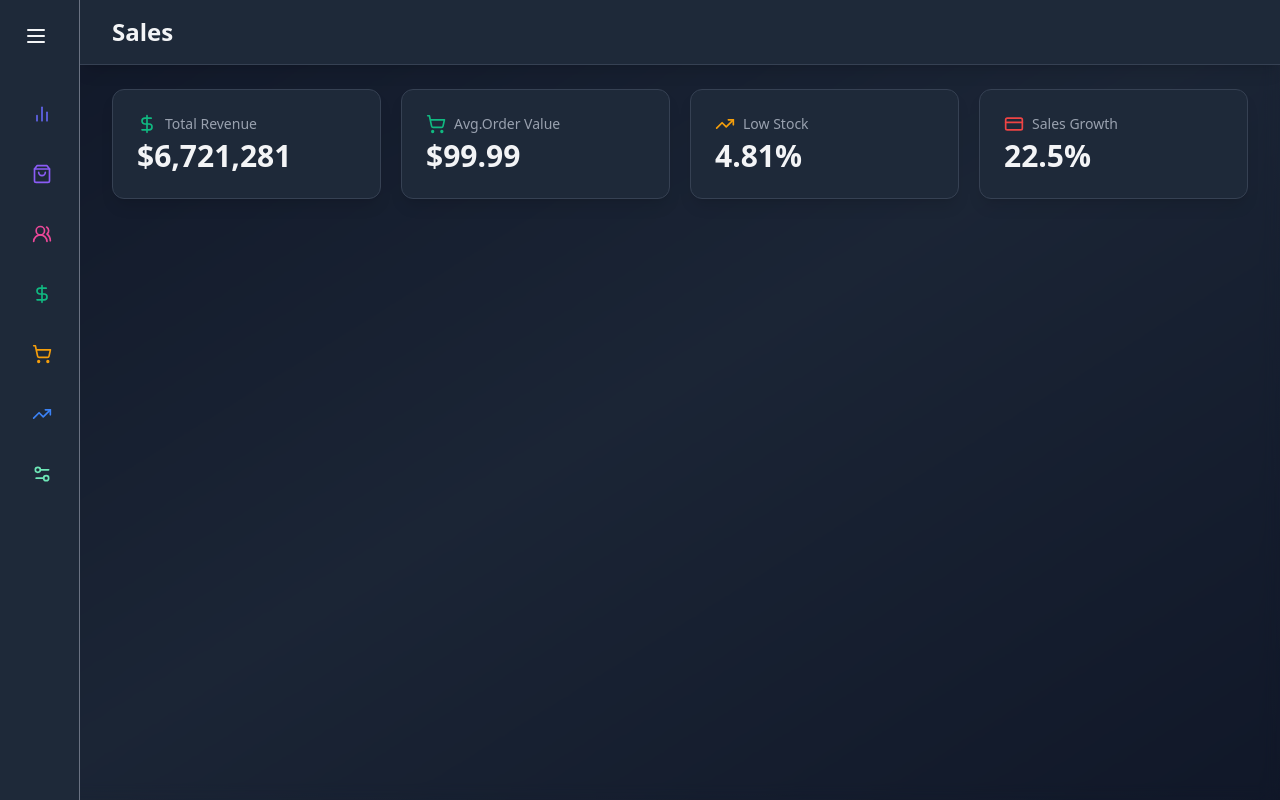
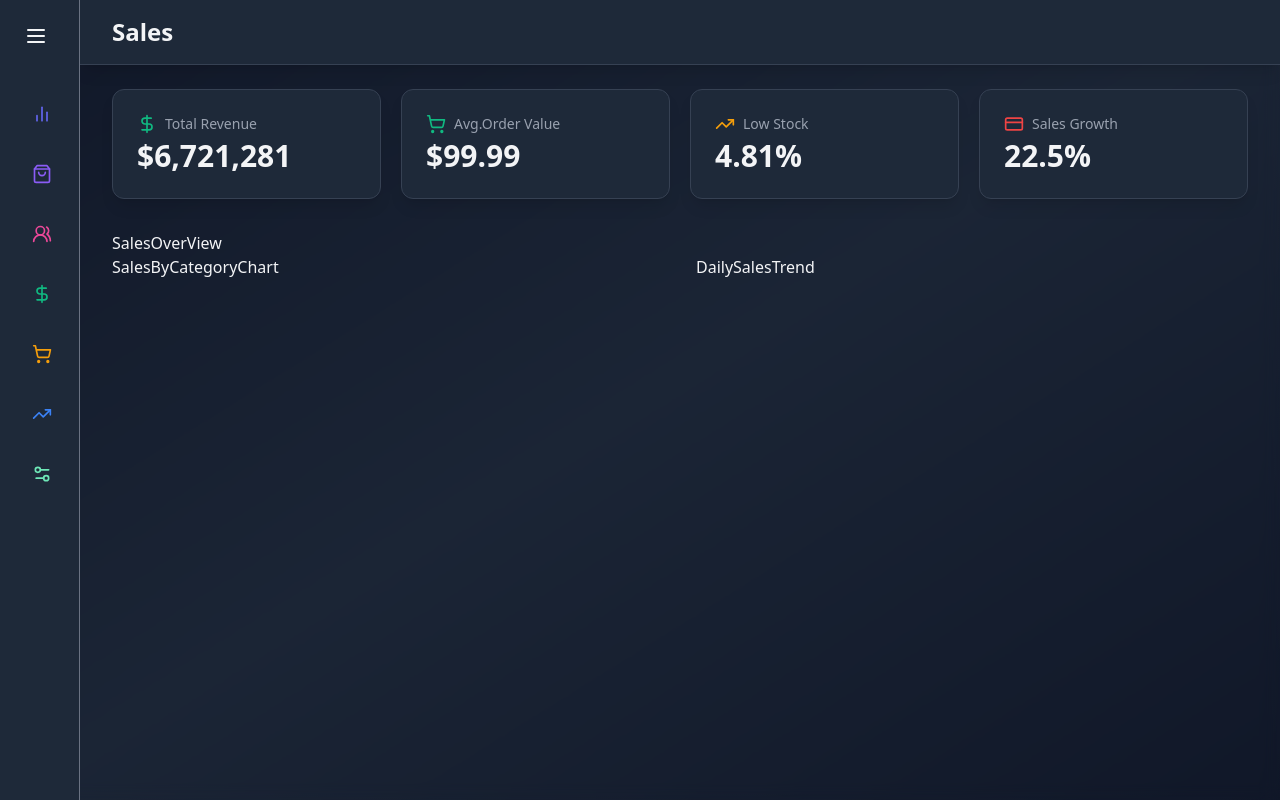
Before and after one commit to HumbleBoyy/Dashboard-Admin-Panel, a React (Vite) app: page /sales in a window 1280 px wide. Built offline with nearby package versions, Linux system fonts and the light colour scheme.

Commit message:
New COmmit

```diff
--- /dev/null
+++ b/src/components/salesComponent/DailySalesTrend.jsx
@@ -0,0 +1,9 @@
+import React from 'react'
+
+const DailySalesTrend = () => {
+  return (
+    <div>DailySalesTrend</div>
+  )
+}
+
+export default DailySalesTrend
--- /dev/null
+++ b/src/components/salesComponent/SalesByCategoryChart.jsx
@@ -0,0 +1,9 @@
+import React from 'react'
+
+const SalesByCategoryChart = () => {
+  return (
+    <div>SalesByCategoryChart</div>
+  )
+}
+
+export default SalesByCategoryChart
--- /dev/null
+++ b/src/components/salesComponent/SalesOverView.jsx
@@ -0,0 +1,9 @@
+import React from 'react'
+
+const SalesOverView = () => {
+  return (
+    <div>SalesOverView</div>
+  )
+}
+
+export default SalesOverView
--- a/src/pages/Sales.jsx
+++ b/src/pages/Sales.jsx
@@ -2,6 +2,9 @@ import React from 'react'
 import { motion } from 'framer-motion';
 import { AlertTriangle, CarTaxiFront, DollarSign, CreditCard, ShoppingCart,TrendingUp } from "lucide-react";
 import StatCard from "../components/StatCard";
+import SalesOverView from '../components/salesComponent/SalesOverView';
+import SalesByCategoryChart from '../components/salesComponent/SalesByCategoryChart';
+import DailySalesTrend from '../components/salesComponent/DailySalesTrend';
 
 const salesStats = {
 	totalRevenue: "$6,721,281",
@@ -24,6 +27,13 @@ const Sales = () => {
        <StatCard title='Low Stock' icon={TrendingUp} value={salesStats.conversionRate} color='#F59E0B' />
        <StatCard title='Sales Growth' icon={CreditCard} value={salesStats.salesGrowth} color='#EF4444' />
      </motion.div>
+
+     <SalesOverView/>
+
+     <div className='grid grid-cols-1 lg:grid-cols-2 gap-8 mb-8'>
+        <SalesByCategoryChart/>
+        <DailySalesTrend/>
+     </div>
    </main>
  </div>
   )
```
